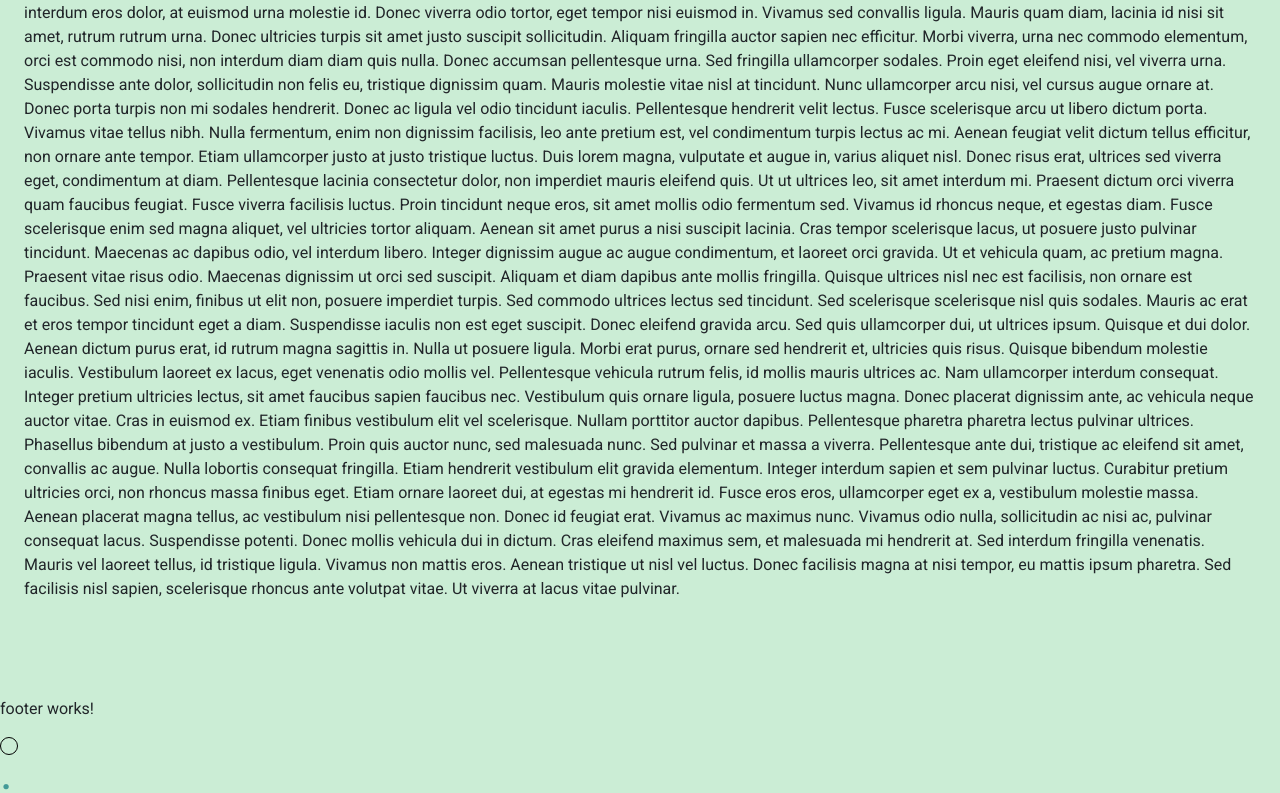
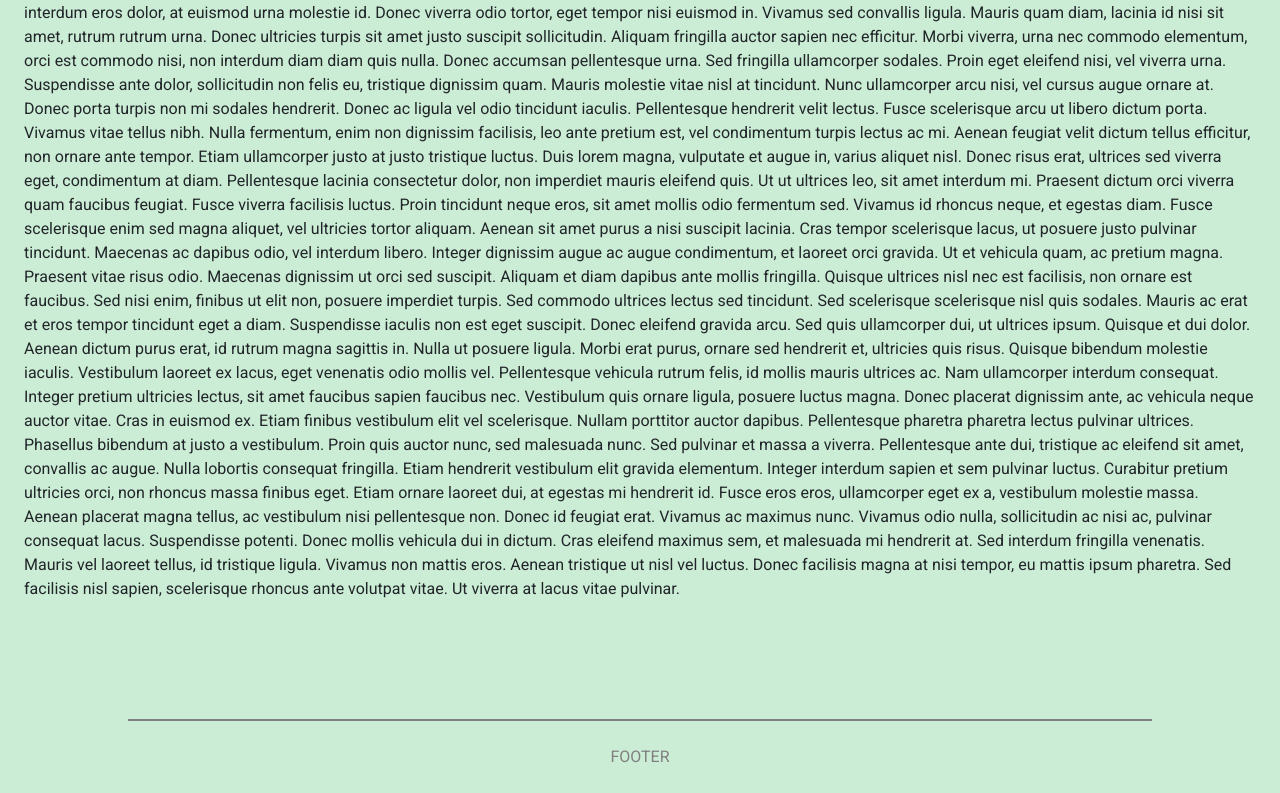
Before and after one commit to GheistLycis/Financial-Table, an Angular app in the folder frontend/: page / in a window 1280 px wide. Shown: the part 349-1142 px from the top of the page. Before the commit the page ends 1070 px from the top, so only its background shows below. Built offline with nearby package versions, Linux system fonts and the light colour scheme; sample sign-in values are in the browser's storage.

Commit message:
-feat: footer boostrap;

```diff
--- a/frontend/src/app/components/footer/footer.component.html
+++ b/frontend/src/app/components/footer/footer.component.html
@@ -1 +1,5 @@
-<p>footer works!</p>
+<footer class="w-100 px-5 py-4 d-flex align-center justify-content-center mt-4">
+    <div>
+        FOOTER
+    </div>
+</footer>
--- a/frontend/src/app/components/footer/footer.component.scss
+++ b/frontend/src/app/components/footer/footer.component.scss
@@ -0,0 +1,13 @@
+footer {
+    position: relative;
+    background-color: transparent;
+    color: grey;
+}
+
+footer::after {
+    content: '';
+    position: absolute;
+    bottom: 100%;
+    border-top: 2px solid grey;
+    width: 80%;
+}
```
Also changed, not shown: 1 other file (tests, documents, lock files or other folders).
